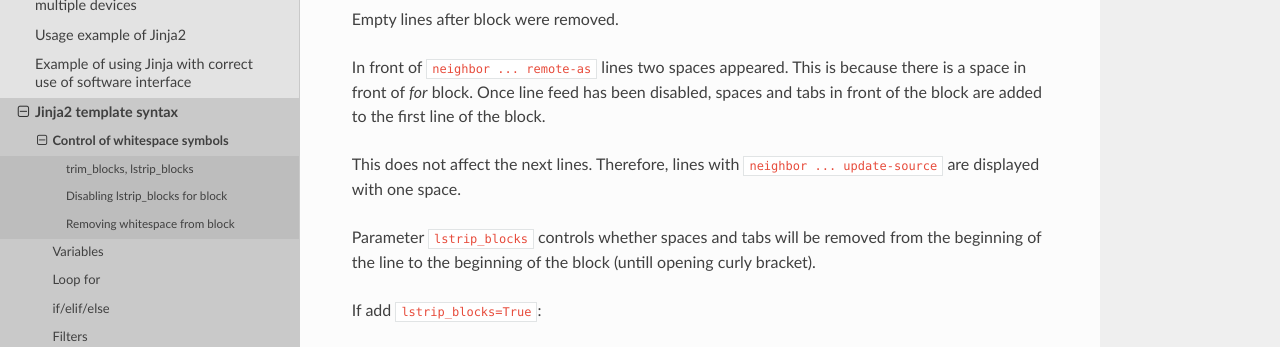
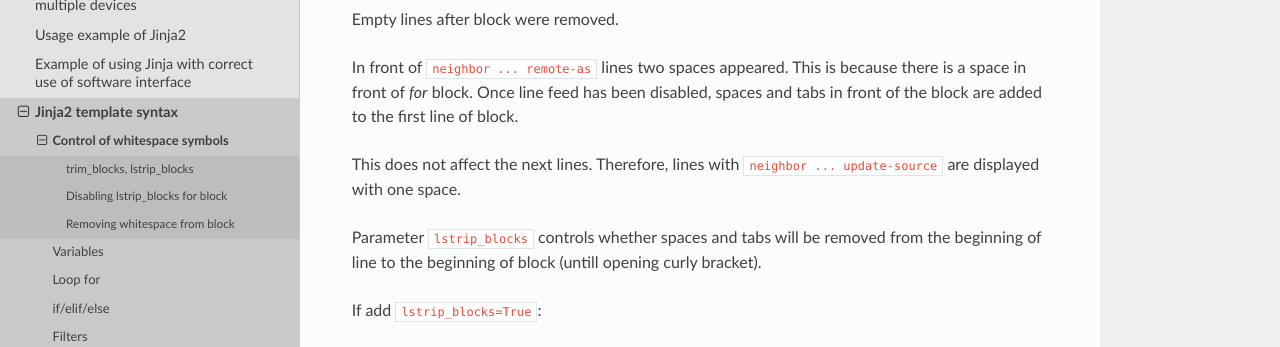
Before and after one commit to natenka/pyneng-book-en, a Sphinx documentation site: the page built from docs/source/book/20_jinja2/3_whitespace_control.rst, in a window 1280 px wide and 900 px high, scrolled down 1199 px. Shown: the part 175-522 px from the top of the window. Built offline with Sphinx 7.4.7 and the Read the Docs theme 2.0.0, drawn with Linux system fonts in a browser that asks for light colours; pages that are not in the unit, such as notebooks, are missing from menus.

Commit message:
Update 3_whitespace_control.rst

```diff
--- a/docs/source/book/20_jinja2/3_whitespace_control.rst
+++ b/docs/source/book/20_jinja2/3_whitespace_control.rst
@@ -64,12 +64,12 @@
 
 Empty lines after block were removed.
 
-In front of ``neighbor ... remote-as`` lines two spaces appeared. This is because there is a space in front of *for* block. Once line feed has been disabled, spaces and tabs in front of the block are added to the first line of the  block.
+In front of ``neighbor ... remote-as`` lines two spaces appeared. This is because there is a space in front of *for* block. Once line feed has been disabled, spaces and tabs in front of the block are added to the first line of block.
 
 This does not affect the next lines. Therefore, lines with
 ``neighbor ... update-source`` are displayed with one space.
 
-Parameter ``lstrip_blocks`` controls whether spaces and tabs will be removed from the beginning of the line to the beginning of the block (untill opening curly bracket).
+Parameter ``lstrip_blocks`` controls whether spaces and tabs will be removed from the beginning of line to the beginning of block (untill opening curly bracket).
 
 If add ``lstrip_blocks=True``:
 
```
